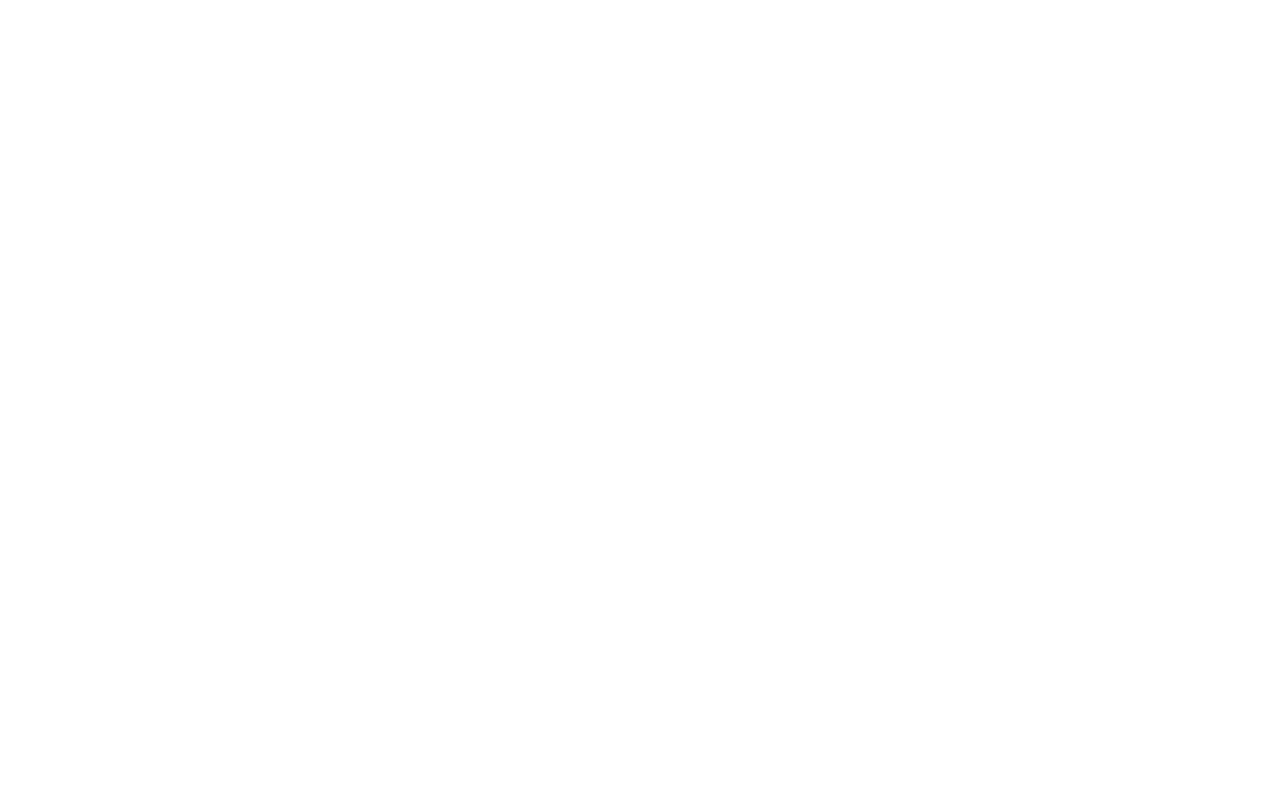
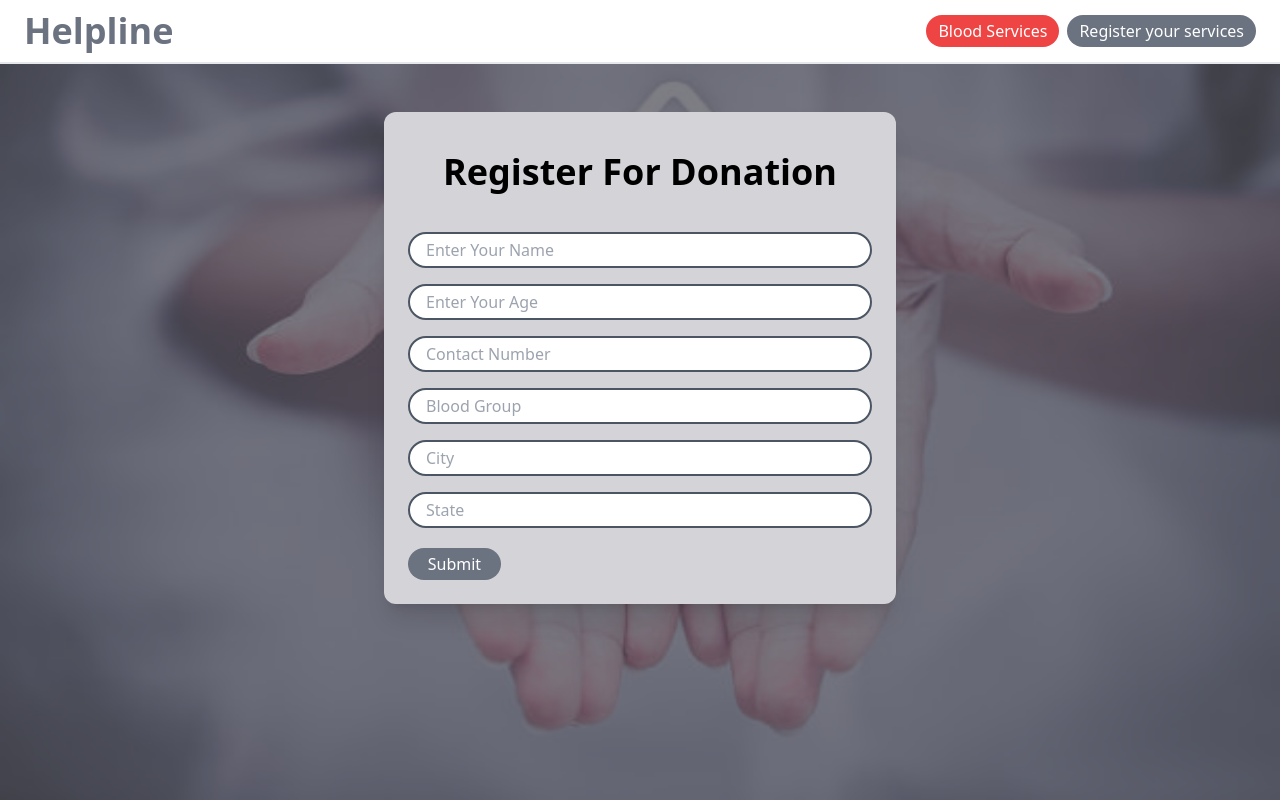
Before and after one commit to mayur-init/Helpline, a React (Create React App) app: page /donor in a window 1280 px wide. Before the commit this address had no page. Built offline with nearby package versions, Linux system fonts and the light colour scheme.

Commit message:
Donor Register Page Added

```diff
--- a/src/App.js
+++ b/src/App.js
@@ -1,10 +1,10 @@
 import React from 'react';
 import { BrowserRouter as Router, Routes, Route } from 'react-router-dom';
-import About from './components/About';
 import BloodPage from './pages/BloodPage';
+import DonorDetailsPage from './pages/DonorDetailsPage';
+import DonorRegisterPage from './pages/DonorRegisterPage';
 import LandingPage from './pages/LandingPage';
 import RegisterPage from './pages/RegisterPage';
-
 function App(){
   return(
     <div>
@@ -13,6 +13,8 @@
           <Route path='/' element={<LandingPage/>} exact />
           <Route path='/register' element={<RegisterPage/>}/>
           <Route path='/blood' element={<BloodPage/>}/>
+          <Route path='/donor' element={<DonorRegisterPage/>}/>
+          <Route path='/donorDetails' element={<DonorDetailsPage/>}/>
         </Routes>
       </Router>
     </div>
--- a/src/components/HeroBlood.jsx
+++ b/src/components/HeroBlood.jsx
@@ -1,4 +1,6 @@
 import React from 'react'
+import { Link } from 'react-router-dom'
+import Donor from '../pages/DonorRegisterPage'
 
 function HeroBlood() {
   return (
@@ -11,12 +13,11 @@
                     <div className='flex flex-col justify-center md:items-start w-full px-12'>
                         <p className='text-3xl md:text-4xl font-semibold'>Donate <span className='text-red-600 font-bold'>Blood</span> Give The Gift of Life</p>
                         <h1 className='py-3 text-5xl md:text-7xl font-bold text-red-600 hover:scale-105'>Our Blood Services</h1>
-                        <div className='flex'>
-                            <button className='btn py-3 px-5 sm:w-[60%] my-4 mx-5'>Doante Blood</button>
-                            <button className='btn py-3 px-5 sm:w-[60%] my-4 bg-red-500'>Require Blood </button>
+                        <div className='flex m-4'>
+                            <Link to='/donor'><button className='btn py-3 px-5 my-4 mx-3' >Register as Donor</button></Link>
+                            <Link to='/donorDetails'><button className='btn py-3 px-5 my-4 bg-red-500'>Find a Donor</button></Link>
                         </div>
                     </div>
-
                 </div>
                 {/* Hero Page Ends */}
 
--- a/src/components/Navbar.jsx
+++ b/src/components/Navbar.jsx
@@ -1,6 +1,5 @@
 import React from 'react'
 import { Link } from 'react-router-dom'
-
 function Navbar() {
   return (
     <div className='bg-white h-[8vh] p-6 border-b-2 border-gray-200 flex justify-between items-center shadow-b-2xl'>
--- a/src/index.css
+++ b/src/index.css
@@ -6,3 +6,8 @@
    }
 
 @tailwind utilities;
+/* background:linear-gradient(rgba(0,0,0,0.8),rgba(0,0,0,0.8)) ,url("../img/call.jpg");
+	background-size:cover;
+	width:100%;
+	height:93vh;
+	color:white; */
--- a/src/pages/BloodPage.jsx
+++ b/src/pages/BloodPage.jsx
@@ -15,7 +15,6 @@
                     <img className='md:w-[32vw] md:h-[70vh]' src={'assets/bloodchart1.jpg'} alt="/" />
                 </div>
             </div>
-
             <Footer/>
         </div>
     )
--- /dev/null
+++ b/src/pages/DonorDetailsPage.jsx
@@ -0,0 +1,13 @@
+import React from 'react'
+import Navbar from '../components/Navbar'
+
+function DonorDetailsPage() {
+  return (
+    <div>
+      <Navbar/>
+      <h1 className='text-4xl font-bold'>DonorRefdcd</h1>
+    </div>
+  )
+}
+
+export default DonorDetailsPage
--- /dev/null
+++ b/src/pages/DonorRegisterPage.jsx
@@ -0,0 +1,54 @@
+import React,{useState} from 'react'
+import Navbar from '../components/Navbar'
+
+function DonorRegisterPage() {
+      const [name, setName] = useState('');
+      const [city, setCity] = useState('');
+      const [age, setAge] = useState('');
+      const [contactNo, setContactNo] = useState('');
+      const [bloodGroup, setBloodGroup] = useState('');
+      const [state, setState] = useState('');
+
+      const handleSubmit = () =>{
+        const bloodDonorData = {
+             name,
+             age,
+             contactNo,
+             bloodGroup,
+             city,
+             state
+        }
+        console.log(bloodDonorData);
+        setName('');
+        setAge('');
+        setContactNo('');
+        setBloodGroup('');
+        setCity('');
+        setState('');
+      }
+  return (
+
+    <div>
+        <Navbar/>
+        <div className='relative'>
+        <div className='absolute inset-0 w-full h-[92vh] bg-zinc-600 bg-opacity-75'>
+            <div className=' mt-12'>
+            <div className='flex flex-col justify-center w-[70%] md:w-[40%] h-auto m-auto bg-zinc-300 shadow-xl p-6 rounded-xl'>
+                <h1 className='text-xl md:text-4xl font-bold text-center mb-8 mt-4'>Register For Donation</h1>
+                <input type="text" placeholder='Enter Your Name' onChange={(e)=>{setName(e.target.value)}} value={name} className='border-2 border-gray-600 rounded-full px-4 py-1 my-2'/>
+                <input type="text" placeholder='Enter Your Age' onChange={(e)=>{setAge(e.target.value)}} value={age} className='border-2 border-gray-600 rounded-full px-4 py-1 my-2'/>
+                <input type="text" placeholder='Contact Number' onChange={(e)=>{setContactNo(e.target.value)}} value={contactNo} className='border-2 border-gray-600 rounded-full px-4 py-1 my-2'/>
+                <input type="text" placeholder='Blood Group' onChange={(e)=>{setBloodGroup(e.target.value)}} value={bloodGroup} className='border-2 border-gray-600 rounded-full px-4 py-1 my-2'/>
+                <input type="text" placeholder='City' onChange={(e)=>{setCity(e.target.value)}} value={city} className='border-2 border-gray-600 rounded-full px-4 py-1 my-2'/>
+                <input type="text" placeholder='State' onChange={(e)=>{setState(e.target.value)}} value={state} className='border-2 border-gray-600 rounded-full px-4 py-1 my-2'/>
+                <button onClick={()=>{handleSubmit()}} className='btn w-[50%] md:w-[20%] mt-3'>Submit</button>
+            </div>
+            </div>
+        </div>
+            <img className='w-full h-[92vh] bg-cover'src={'assets/bloodbg.jpg'} alt='/'/>
+        </div>
+    </div>
+  )
+}
+
+export default DonorRegisterPage
```
Also changed, not shown: public/assets/bloodbg.jpg (added).
